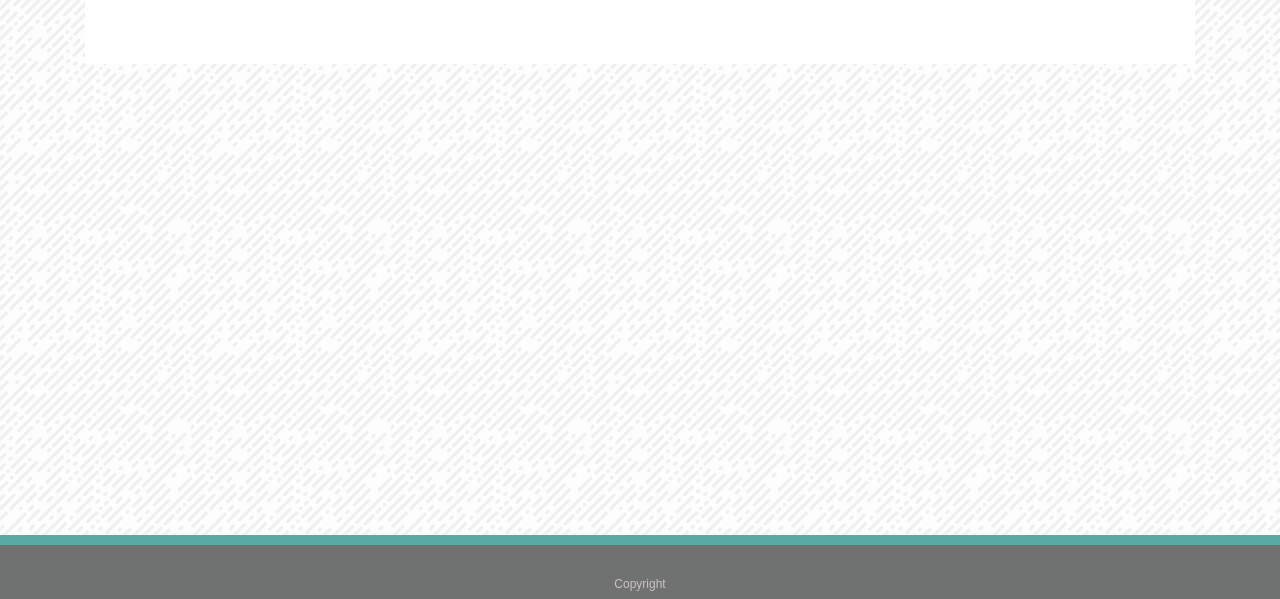
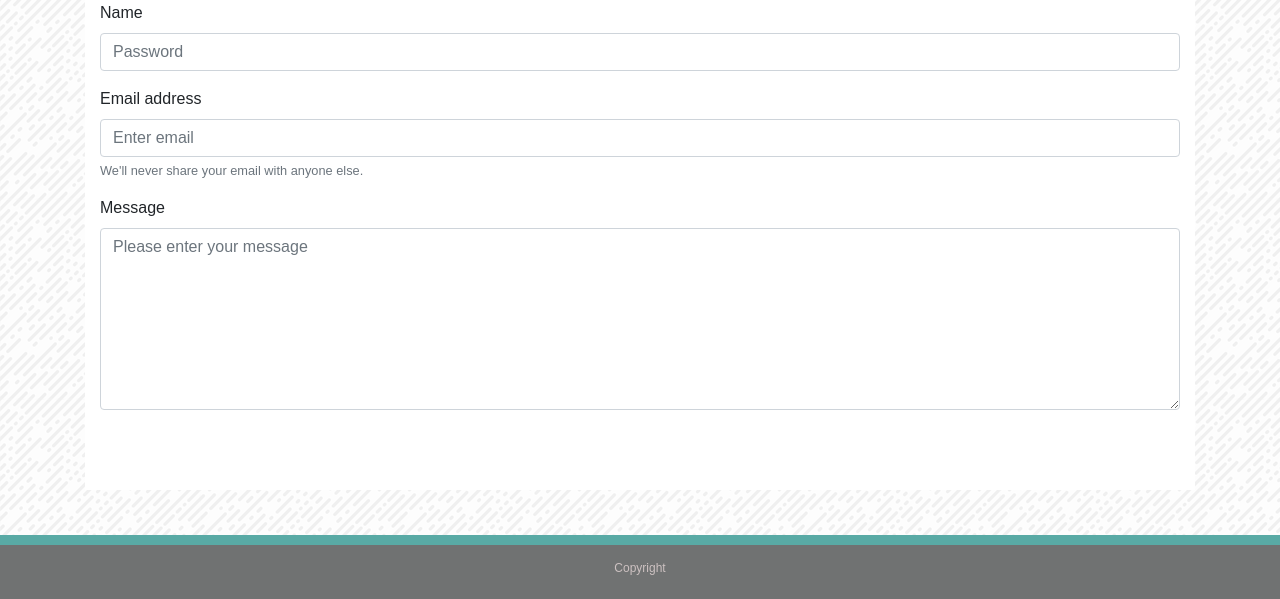
Before and after one commit to Dalton-Earl/portfolio-bootstrap, a plain HTML site: page contact.html in a window 1280 px wide. Shown: the part 201-800 px from the top of the page. Drawn offline with nearby package versions, Linux system fonts and the light colour scheme.

Commit message:
contact page done

```diff
--- a/contact.html
+++ b/contact.html
@@ -46,8 +46,26 @@
             <div class="col-md-12 col-xs-12">
               <div class="jumbotron jumbotron-fluid">
                 <div class="container">
-                  <h1 class="jumbo-head">Contact</h1>
+                  <h1 class="jumbo-head border-bottom">Contact</h1>
+                  <form>
+                      <div class="form-group">
+                          <label for="exampleInputPassword1">Name</label>
+                          <input type="password" class="form-control" id="exampleInputPassword1" placeholder="Password">
+                        </div>
+                      <div class="form-group">
+                        <label for="exampleInputEmail1">Email address</label>
+                        <input type="email" class="form-control" id="exampleInputEmail1" aria-describedby="emailHelp" placeholder="Enter email">
+                        <small id="emailHelp" class="form-text text-muted">We'll never share your email with anyone else.</small>
+                      </div>
 
+                      <div class="form-group">
+                          <label for="inputTheMessage">Message</label>
+                          <textarea class="form-control" id="inputTheMessage" placeholder="Please enter your message" rows = "7"></textarea>
+
+                        </div>
+
+
+                    </form>
                 </div>
               </div>
 
@@ -58,15 +76,6 @@
         </div>
         <footer class="bg-color text-white mt-4 border-top fixed-bottom" style="background-color: #707272; border-width: 10px !important; border-color: #59aaa5 !important;">
           <div class="container-fluid py-3">
-            <!--this is the first attempt at the style line on the footer-->
-             <!-- <div class="col-md-12 mt-auto" style = "background-color:#59aaa5; height: 10px;">
-            <div class="row">
-               <div class="col-md-12 mt-0" style = "background-color:#59aaa5; height: 10px;">
-
-              </div> -->
-
-            </div>
-            <!-- this is the part of the footer that alignes the copyright in the middle of the page -->
             <div class="row">
                   <div class="col-md-4"></div>
                   <div class="col-md-4 text-center">
```
Also changed, not shown: portfolio.html (+1 -10 lines).
